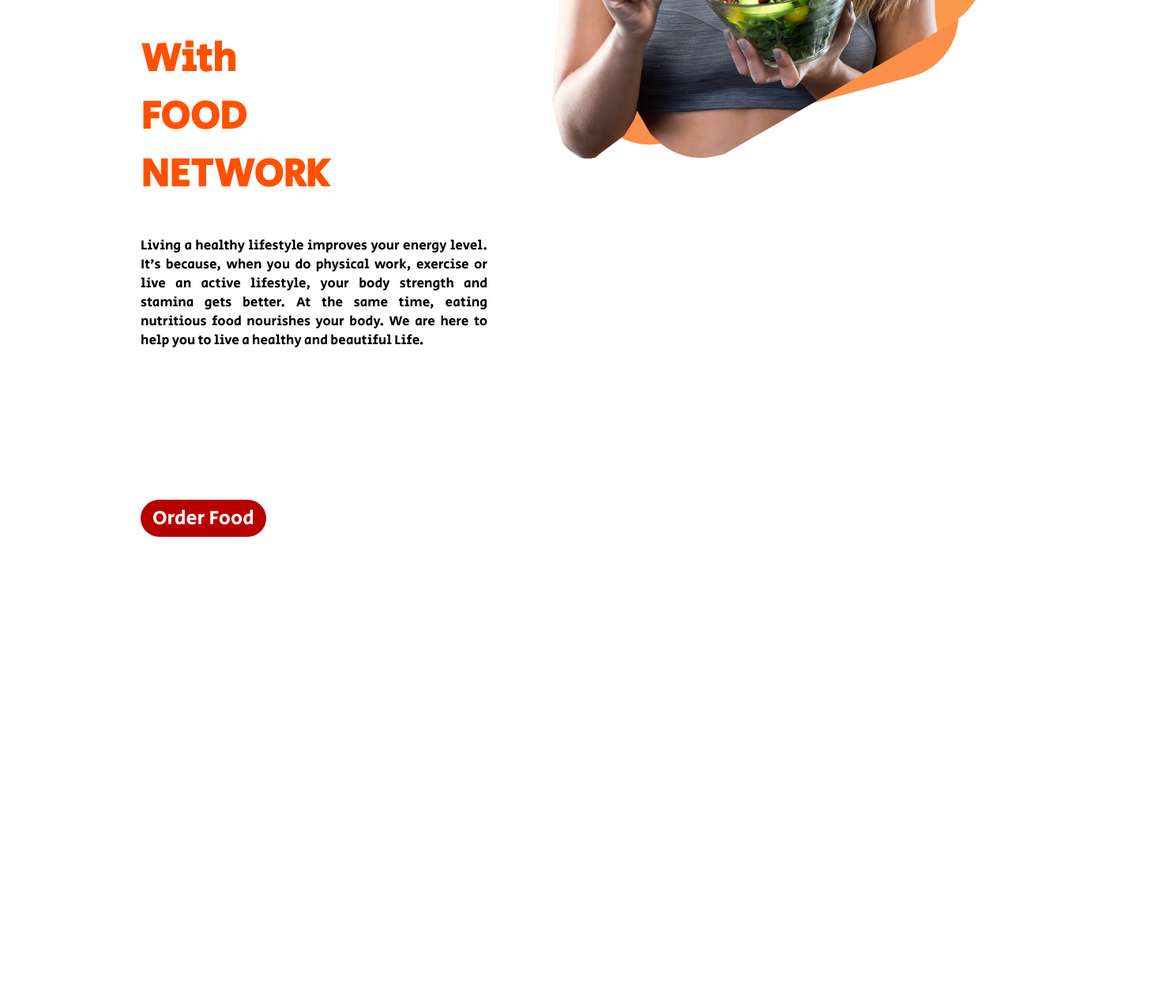
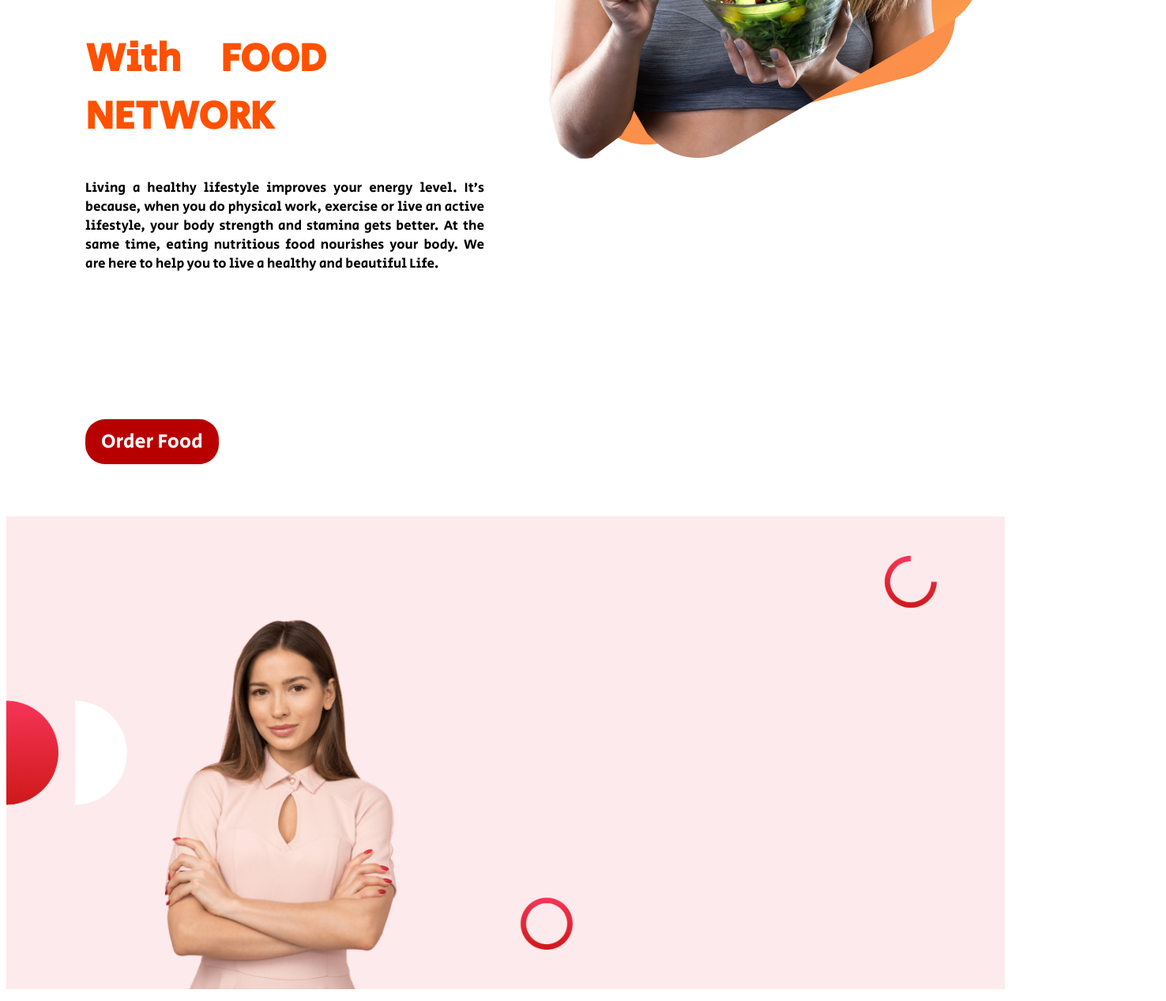
Before and after one commit to eshmamnawar/food-website, a plain HTML site: page index.html in a window 1280 px wide. Shown: the part 626-1894 px from the top of the page at 79% size, 1476 px wide, since content can reach past the window. Before the commit the page ends 1385 px from the top, so only its background shows below. Drawn offline with Linux system fonts and the light colour scheme.

Commit message:
savethree

```diff
--- a/design.css
+++ b/design.css
@@ -12,7 +12,7 @@ h1{
 .change-three{
 
     padding-top: 100px;
-    padding-right: 200px;
+
 }
 span{
     color:green;
@@ -20,7 +20,7 @@ span{
 .change-two{
     text-align: justify;
     padding-top: 240px;
-    padding-left:170px;
+    padding-left:100px;
     font-size: 200px;
     color: rgb(255, 81, 0);
 
@@ -33,9 +33,12 @@ p{
     color: rgb(255, 255, 255);
      background-color: rgb(184, 0, 0);
     text-decoration: none;
-    padding: 5px 15px;
+    padding: 10px 20px;
     border-radius: 25px;
 }
 a{
     font-size: 25px;
 }
+.change-size{
+    width: 100%;
+}
--- a/index.html
+++ b/index.html
@@ -30,6 +30,11 @@
             <img src="images/Group 8425.png" alt="">
         </div>
     </section>
+    <section>
+        <div class="change-size">
+            <img class="change-size" src="images/Frame 58.png" alt="">
+        </div>
+    </section>
 </body>
 
 </html>
```
Also changed, not shown: images/Frame 58.png (added).
